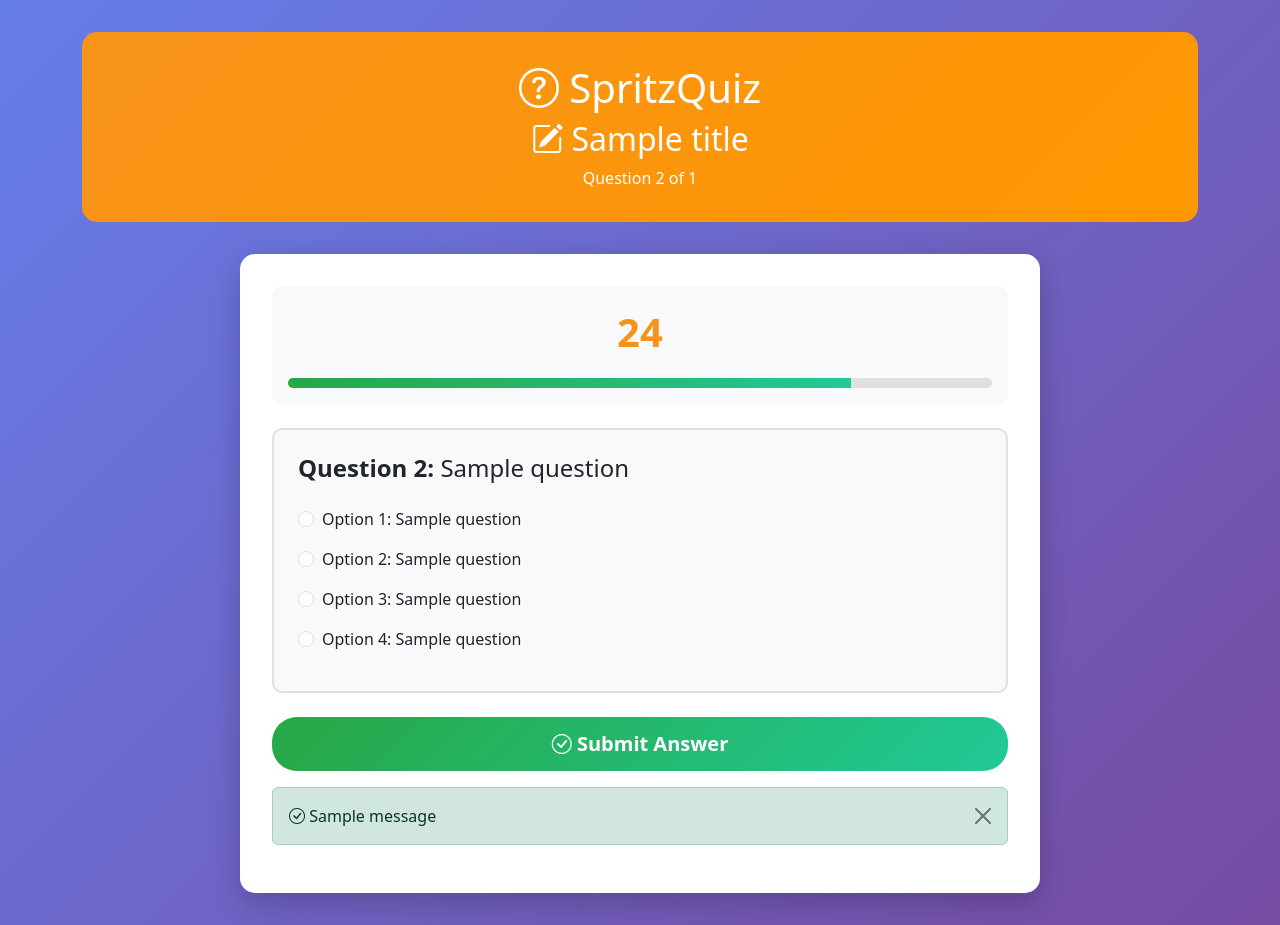
After one commit to valerio-vaccaro/SpritzQuiz, a Flask app: template templates/question.html in a window 1280 px wide. The commit adds this page. Run offline with Flask 3, Linux system fonts and the light colour scheme; the template is opened without the code that fills it: most values are stand-ins (such as "Sample title", 1, 10 or a date in 2020); one stand-in notice (Sample message) is shown.

Commit message:
add timeouts and update leaderboard

```diff
--- a/app.py
+++ b/app.py
@@ -108,10 +108,15 @@ def init_db():
                   FOREIGN KEY (quiz_id) REFERENCES quizzes(quiz_id))''')
     c.execute('''CREATE TABLE IF NOT EXISTS answers
                  (quiz_id TEXT, username TEXT, question_id INTEGER, selected_answer INTEGER,
-                  is_correct INTEGER, timestamp DATETIME,
+                  is_correct INTEGER, timestamp DATETIME, response_time REAL,
                   PRIMARY KEY (quiz_id, username, question_id),
                   FOREIGN KEY (quiz_id) REFERENCES quizzes(quiz_id),
                   FOREIGN KEY (question_id) REFERENCES questions(question_id))''')
+    # Add response_time column if it doesn't exist (for existing databases)
+    try:
+        c.execute('ALTER TABLE answers ADD COLUMN response_time REAL')
+    except sqlite3.OperationalError:
+        pass  # Column already exists
     conn.commit()
     conn.close()
 
@@ -277,17 +282,19 @@ def quiz(quiz_id):
                  ORDER BY completion_time ASC''', (quiz_id,))
     participants = c.fetchall()
 
-    # Get leaderboard only if quiz has expired
+    # Get leaderboard only if quiz is closed (expired or manually stopped)
     leaderboard = []
-    if is_expired:
+    is_closed = (status == 'finished') or is_expired
+    if is_closed:
         c.execute('''SELECT a.username,
                             COUNT(CASE WHEN a.is_correct = 1 THEN 1 END) as correct_count,
                             COUNT(*) as total_answered,
+                            COALESCE(SUM(a.response_time), 0) as total_time,
                             MAX(a.timestamp) as last_answer_time
                      FROM answers a
                      WHERE a.quiz_id = ?
                      GROUP BY a.username
-                     ORDER BY correct_count DESC, total_answered DESC, last_answer_time ASC''', (quiz_id,))
+                     ORDER BY correct_count DESC, total_time ASC, last_answer_time ASC''', (quiz_id,))
         leaderboard = c.fetchall()
 
     conn.close()
@@ -305,6 +312,7 @@ def quiz(quiz_id):
                          created_at=created_at,
                          expires_at=expires_at,
                          is_expired=is_expired,
+                         is_closed=is_closed,
                          participants=participants,
                          leaderboard=leaderboard,
                          current_timestamp=current_timestamp,
@@ -335,6 +343,7 @@ def answer_quiz(quiz_id):
 
     if status != 'active' or is_expired:
         flash("The quiz is not active or has expired, you cannot answer!", "danger")
+        conn.close()
         return redirect(url_for('quiz', quiz_id=quiz_id))
 
     # Get questions
@@ -348,12 +357,12 @@ def answer_quiz(quiz_id):
         if not game_pin:
             flash("Game PIN is required!", "danger")
             conn.close()
-            return render_template('answer.html', quiz_id=quiz_id, title=title, questions=questions)
+            return render_template('answer.html', quiz_id=quiz_id, title=title, questions=questions, total_questions=len(questions))
 
         if not verify_pin(game_pin, game_pin_hash):
             flash("Invalid Game PIN! Please check your PIN and try again.", "danger")
             conn.close()
-            return render_template('answer.html', quiz_id=quiz_id, title=title, questions=questions)
+            return render_template('answer.html', quiz_id=quiz_id, title=title, questions=questions, total_questions=len(questions))
 
         # Normalize name: lowercase and remove all spaces
         username = request.form['username'].strip().lower().replace(' ', '')
@@ -361,7 +370,7 @@ def answer_quiz(quiz_id):
         if not username:
             flash("Username is required!", "danger")
             conn.close()
-            return render_template('answer.html', quiz_id=quiz_id, title=title, questions=questions)
+            return render_template('answer.html', quiz_id=quiz_id, title=title, questions=questions, total_questions=len(questions))
 
         # Check if user has already answered
         c.execute('''SELECT COUNT(*) FROM answers WHERE quiz_id = ? AND username = ?''',
@@ -371,27 +380,125 @@ def answer_quiz(quiz_id):
             conn.close()
             return redirect(url_for('quiz', quiz_id=quiz_id))
 
-        # Process answers
+        # Store username and game_pin in session for the quiz session
+        # We'll use a simple approach: redirect to first question
+        conn.close()
+        return redirect(url_for('answer_question', quiz_id=quiz_id, question_index=0, username=username, game_pin=game_pin))
+
+    conn.close()
+    return render_template('answer.html', quiz_id=quiz_id, title=title, questions=questions, total_questions=len(questions))
+
+@app.route('/quiz/<quiz_id>/question/<int:question_index>', methods=['GET', 'POST'])
+def answer_question(quiz_id, question_index):
+    conn = sqlite3.connect('quizzes.db')
+    c = conn.cursor()
+    c.execute("SELECT title, status, expires_at, game_pin_hash FROM quizzes WHERE quiz_id = ?", (quiz_id,))
+    quiz_data = c.fetchone()
+    if not quiz_data:
+        abort(404)
+
+    title, status, expires_at, game_pin_hash = quiz_data
+
+    # Check if quiz has expired
+    is_expired = False
+    if expires_at:
+        expires_dt = datetime.strptime(expires_at, "%Y-%m-%d %H:%M:%S")
+        if datetime.now() > expires_dt:
+            is_expired = True
+            if status == 'active':
+                c.execute("UPDATE quizzes SET status = 'finished' WHERE quiz_id = ?", (quiz_id,))
+                conn.commit()
+                status = 'finished'
+
+    if status != 'active' or is_expired:
+        flash("The quiz is not active or has expired, you cannot answer!", "danger")
+        conn.close()
+        return redirect(url_for('quiz', quiz_id=quiz_id))
+
+    # Get questions
+    c.execute('''SELECT question_id, question_text, option1, option2, option3, option4, correct_answer, question_order
+                 FROM questions WHERE quiz_id = ? ORDER BY question_order''', (quiz_id,))
+    questions = c.fetchall()
+
+    if question_index >= len(questions):
+        # All questions answered, redirect to quiz page
+        conn.close()
+        flash("Quiz completed successfully!", "success")
+        return redirect(url_for('quiz', quiz_id=quiz_id))
+
+    # Get username and game_pin from query params or form
+    username = request.args.get('username') or request.form.get('username', '')
+    game_pin = request.args.get('game_pin') or request.form.get('game_pin', '')
+
+    if not username or not game_pin:
+        flash("Session expired. Please start again.", "danger")
+        conn.close()
+        return redirect(url_for('answer_quiz', quiz_id=quiz_id))
+
+    # Verify game PIN
+    if not verify_pin(game_pin, game_pin_hash):
+        flash("Invalid Game PIN! Please check your PIN and try again.", "danger")
+        conn.close()
+        return redirect(url_for('answer_quiz', quiz_id=quiz_id))
+
+    # Check if user has already answered this question
+    current_question = questions[question_index]
+    question_id = current_question[0]
+    c.execute('''SELECT COUNT(*) FROM answers WHERE quiz_id = ? AND username = ? AND question_id = ?''',
+              (quiz_id, username, question_id))
+    if c.fetchone()[0] > 0:
+        # Already answered, skip to next question
+        conn.close()
+        return redirect(url_for('answer_question', quiz_id=quiz_id, question_index=question_index + 1, username=username, game_pin=game_pin))
+
+    if request.method == 'POST':
+        # Handle answer submission
+        start_time = float(request.form.get('start_time', 0))
+        selected_answer = request.form.get('selected_answer', '').strip()
+        timeout = request.form.get('timeout', 'false') == 'true'
+
+        # Calculate response time
+        end_time = datetime.now().timestamp()
+        response_time = end_time - start_time if start_time > 0 else None
+
+        # If timeout (30 seconds) or no answer selected, mark as unanswered
+        if timeout or not selected_answer or response_time is None or response_time > 30:
+            response_time = None
+            selected_answer = None
+            is_correct = 0
+        else:
+            try:
+                selected_int = int(selected_answer)
+                correct_answer = current_question[6]
+                is_correct = 1 if selected_int == correct_answer else 0
+            except (ValueError, TypeError):
+                # Invalid answer format, mark as unanswered
+                response_time = None
+                selected_answer = None
+                is_correct = 0
+
+        # Save answer
         timestamp = datetime.now().strftime("%Y-%m-%d %H:%M:%S")
-
-        for question_id, _, _, _, _, _, correct_answer, _ in questions:
-            selected = request.form.get(f'question_{question_id}')
-            if selected:
-                selected_int = int(selected)
-                is_correct = 1 if selected_int == correct_answer else 0
-
-                c.execute('''INSERT INTO answers
-                            (quiz_id, username, question_id, selected_answer, is_correct, timestamp)
-                            VALUES (?, ?, ?, ?, ?, ?)''',
-                          (quiz_id, username, question_id, selected_int, is_correct, timestamp))
-
+        c.execute('''INSERT INTO answers
+                    (quiz_id, username, question_id, selected_answer, is_correct, timestamp, response_time)
+                    VALUES (?, ?, ?, ?, ?, ?, ?)''',
+                  (quiz_id, username, question_id, selected_answer, is_correct, timestamp, response_time))
         conn.commit()
         conn.close()
-        flash("Quiz submitted successfully!", "success")
-        return redirect(url_for('quiz', quiz_id=quiz_id))
 
+        # Redirect to next question
+        return redirect(url_for('answer_question', quiz_id=quiz_id, question_index=question_index + 1, username=username, game_pin=game_pin))
+
+    # GET request - show question
     conn.close()
-    return render_template('answer.html', quiz_id=quiz_id, title=title, questions=questions)
+    return render_template('question.html',
+                         quiz_id=quiz_id,
+                         title=title,
+                         question=current_question,
+                         question_index=question_index,
+                         total_questions=len(questions),
+                         username=username,
+                         game_pin=game_pin)
 
 @app.route('/quiz/<quiz_id>/stop', methods=['POST'])
 def stop_quiz(quiz_id):
--- /dev/null
+++ b/templates/question.html
@@ -0,0 +1,225 @@
+<!DOCTYPE html>
+<html lang="en">
+<head>
+    <meta charset="UTF-8">
+    <meta name="viewport" content="width=device-width, initial-scale=1.0">
+    <title>SpritzQuiz - Question {{ question_index + 1 }}</title>
+    <link href="https://cdn.jsdelivr.net/npm/bootstrap@5.3.0/dist/css/bootstrap.min.css" rel="stylesheet">
+    <link href="https://cdn.jsdelivr.net/npm/bootstrap-icons@1.11.0/font/bootstrap-icons.css" rel="stylesheet">
+    <style>
+        body {
+            background: linear-gradient(135deg, #667eea 0%, #764ba2 100%);
+            min-height: 100vh;
+            padding: 2rem 0;
+        }
+        .main-card {
+            background: white;
+            border-radius: 15px;
+            box-shadow: 0 10px 30px rgba(0, 0, 0, 0.2);
+            padding: 2rem;
+            max-width: 800px;
+            margin: 0 auto;
+        }
+        .header-section {
+            background: linear-gradient(135deg, #f7931a 0%, #ff9800 100%);
+            color: white;
+            padding: 2rem;
+            border-radius: 15px;
+            margin-bottom: 2rem;
+            text-align: center;
+        }
+        .timer-section {
+            background: #f8f9fa;
+            border-radius: 10px;
+            padding: 1rem;
+            margin-bottom: 1.5rem;
+            text-align: center;
+        }
+        .timer-display {
+            font-size: 2.5rem;
+            font-weight: bold;
+            color: #f7931a;
+        }
+        .timer-warning {
+            color: #dc3545;
+        }
+        .question-card {
+            border: 2px solid #e0e0e0;
+            border-radius: 10px;
+            padding: 1.5rem;
+            margin-bottom: 1.5rem;
+            background: #f8f9fa;
+        }
+        .question-card:hover {
+            border-color: #f7931a;
+        }
+        .form-control:focus, .form-check-input:focus {
+            border-color: #f7931a;
+            box-shadow: 0 0 0 0.2rem rgba(247, 147, 26, 0.25);
+        }
+        .btn-success {
+            background: linear-gradient(135deg, #28a745 0%, #20c997 100%);
+            border: none;
+            padding: 0.75rem 2rem;
+            font-weight: bold;
+            border-radius: 25px;
+        }
+        .progress-bar-container {
+            height: 10px;
+            background: #e0e0e0;
+            border-radius: 5px;
+            overflow: hidden;
+            margin-top: 1rem;
+        }
+        .progress-bar {
+            height: 100%;
+            background: linear-gradient(90deg, #28a745 0%, #20c997 100%);
+            transition: width 0.1s linear;
+        }
+    </style>
+</head>
+<body>
+    <div class="container">
+        <div class="header-section">
+            <h1><i class="bi bi-question-circle"></i> SpritzQuiz</h1>
+            <h2><i class="bi bi-pencil-square"></i> {{ title }}</h2>
+            <p class="mb-0">Question {{ question_index + 1 }} of {{ total_questions }}</p>
+        </div>
+
+        <div class="main-card">
+            <div class="timer-section">
+                <div class="timer-display" id="timer">30</div>
+                <div class="progress-bar-container">
+                    <div class="progress-bar" id="progressBar" style="width: 100%;"></div>
+                </div>
+            </div>
+
+            <form method="POST" id="answerForm">
+                <input type="hidden" name="username" value="{{ username }}">
+                <input type="hidden" name="game_pin" value="{{ game_pin }}">
+                <input type="hidden" name="start_time" id="startTime" value="">
+                <input type="hidden" name="timeout" id="timeout" value="false">
+                <input type="hidden" name="selected_answer" id="selectedAnswer" value="">
+
+                <div class="question-card">
+                    <h4 class="mb-4"><strong>Question {{ question_index + 1 }}:</strong> {{ question[1] }}</h4>
+                    <div class="form-check mb-3">
+                        <input class="form-check-input" type="radio" name="answer" id="option1" value="1" required>
+                        <label class="form-check-label" for="option1">
+                            Option 1: {{ question[2] }}
+                        </label>
+                    </div>
+                    <div class="form-check mb-3">
+                        <input class="form-check-input" type="radio" name="answer" id="option2" value="2" required>
+                        <label class="form-check-label" for="option2">
+                            Option 2: {{ question[3] }}
+                        </label>
+                    </div>
+                    <div class="form-check mb-3">
+                        <input class="form-check-input" type="radio" name="answer" id="option3" value="3" required>
+                        <label class="form-check-label" for="option3">
+                            Option 3: {{ question[4] }}
+                        </label>
+                    </div>
+                    <div class="form-check mb-3">
+                        <input class="form-check-input" type="radio" name="answer" id="option4" value="4" required>
+                        <label class="form-check-label" for="option4">
+                            Option 4: {{ question[5] }}
+                        </label>
+                    </div>
+                </div>
+
+                <button type="submit" class="btn btn-success w-100 btn-lg" id="submitBtn">
+                    <i class="bi bi-check-circle"></i> Submit Answer
+                </button>
+            </form>
+
+            {% with messages = get_flashed_messages(with_categories=true) %}
+              {% if messages %}
+                {% for category, msg in messages %}
+                  <div class="alert alert-{{ 'danger' if category == 'danger' else 'success' }} mt-3 alert-dismissible fade show" role="alert">
+                    <i class="bi bi-{{ 'exclamation-triangle' if category == 'danger' else 'check-circle' }}"></i> {{ msg }}
+                    <button type="button" class="btn-close" data-bs-dismiss="alert"></button>
+                  </div>
+                {% endfor %}
+              {% endif %}
+            {% endwith %}
+        </div>
+    </div>
+
+    <script src="https://cdn.jsdelivr.net/npm/bootstrap@5.3.0/dist/js/bootstrap.bundle.min.js"></script>
+    <script>
+        let timeLeft = 30;
+        let timerInterval;
+        const startTime = Date.now() / 1000;
+        document.getElementById('startTime').value = startTime;
+
+        const timerDisplay = document.getElementById('timer');
+        const progressBar = document.getElementById('progressBar');
+        const answerForm = document.getElementById('answerForm');
+        const selectedAnswerInput = document.getElementById('selectedAnswer');
+        const timeoutInput = document.getElementById('timeout');
+        const submitBtn = document.getElementById('submitBtn');
+
+        // Update timer every second
+        timerInterval = setInterval(() => {
+            timeLeft--;
+
+            // Update display
+            timerDisplay.textContent = timeLeft;
+
+            // Update progress bar
+            const percentage = (timeLeft / 30) * 100;
+            progressBar.style.width = percentage + '%';
+
+            // Change color when time is running out
+            if (timeLeft <= 10) {
+                timerDisplay.classList.add('timer-warning');
+                progressBar.style.background = 'linear-gradient(90deg, #dc3545 0%, #ff6b6b 100%)';
+            }
+
+            // Timeout reached
+            if (timeLeft <= 0) {
+                clearInterval(timerInterval);
+                timerDisplay.textContent = '0';
+                timerDisplay.classList.add('timer-warning');
+                progressBar.style.width = '0%';
+
+                // Mark as timeout and submit
+                timeoutInput.value = 'true';
+                selectedAnswerInput.value = ''; // No answer selected
+
+                // Disable form and submit automatically
+                submitBtn.disabled = true;
+                submitBtn.innerHTML = '<i class="bi bi-clock"></i> Time\'s Up!';
+
+                // Auto-submit after a brief delay
+                setTimeout(() => {
+                    answerForm.submit();
+                }, 500);
+            }
+        }, 1000);
+
+        // Handle form submission
+        answerForm.addEventListener('submit', function(e) {
+            clearInterval(timerInterval);
+
+            // Get selected answer
+            const selectedRadio = document.querySelector('input[name="answer"]:checked');
+            if (selectedRadio) {
+                selectedAnswerInput.value = selectedRadio.value;
+            }
+
+            // Disable form to prevent double submission
+            submitBtn.disabled = true;
+        });
+
+        // Track answer selection
+        document.querySelectorAll('input[name="answer"]').forEach(radio => {
+            radio.addEventListener('change', function() {
+                selectedAnswerInput.value = this.value;
+            });
+        });
+    </script>
+</body>
+</html>
```
Also changed, not shown: templates/answer.html (+3 -30 lines), templates/quiz.html (+12 -3 lines).
